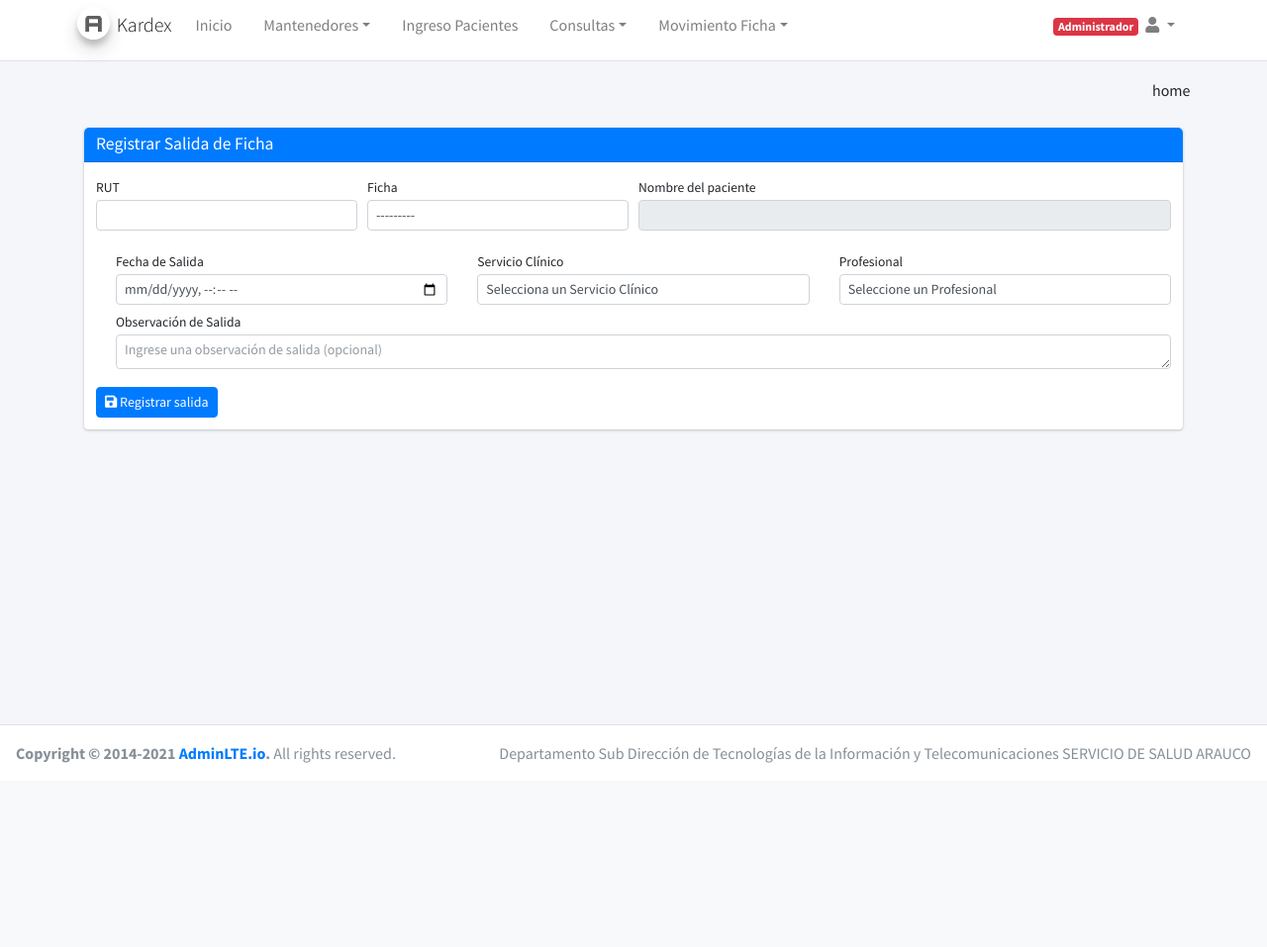
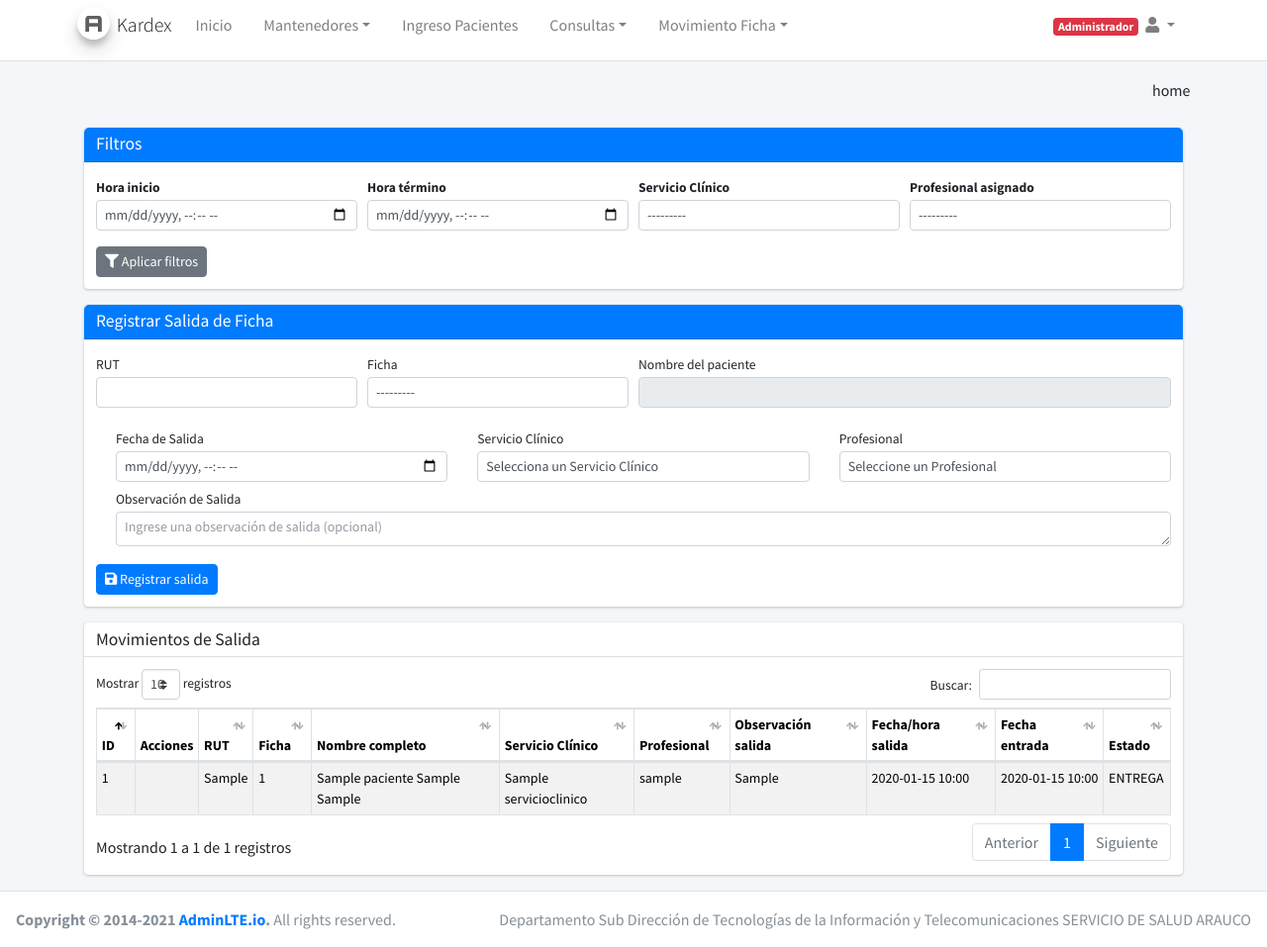
Before and after one commit to Jarot-Fierro/Kardex, a Django app: page /kardex/movimientos/salida/ in a window 1280 px wide. Shown: the part 128-1085 px from the top of the page at 99% size. Before the commit the page ends 899 px from the top, so only its background shows below. Run offline with Django 4.2, Linux system fonts and the light colour scheme; a user stored in the database is signed in; tables that the repository leaves empty hold one stand-in row (values such as "Sample post"); lists and menus that the app fills with data are empty; some libraries are stand-ins or nearby versions.

Commit message:
Update MovimientoFicha and SalidaFicha to make RUT field optional, enhance DataTable integration, and improve UI layout for better user experience

```diff
--- a/kardex/kardex/forms/movimiento_ficha.py
+++ b/kardex/kardex/forms/movimiento_ficha.py
@@ -16,7 +16,7 @@ class FormEntradaFicha(forms.ModelForm):
 
     rut = forms.CharField(
         label='RUT',
-        required=True,
+        required=False,
         widget=forms.TextInput(attrs={'id': 'id_rut', 'class': 'form-control'})
     )
 
@@ -101,7 +101,7 @@ class FormSalidaFicha(forms.ModelForm):
 
     rut = forms.ChoiceField(
         label='RUT',
-        required=True,
+        required=False,
         choices=[],
         widget=forms.Select(
             attrs={
--- a/kardex/kardex/templates/kardex/movimiento_ficha/salida_ficha.html
+++ b/kardex/kardex/templates/kardex/movimiento_ficha/salida_ficha.html
@@ -5,39 +5,39 @@
 
 {% block content %}
 <div class="container-fluid small-input">
-    <!--    <div class="row">-->
-    <!--        <div class="col-12">-->
-    <!--            <div class="card card-primary">-->
-    <!--                <div class="card-header">-->
-    <!--                    <h3 class="card-title">Filtros</h3>-->
-    <!--                </div>-->
-    <!--                <div class="card-body">-->
-    <!--                    <form id="form-filtros" class="form" method="get">-->
-    <!--                        <div class="form-row">-->
-    <!--                            <div class="form-group col-md-3">-->
-    <!--                                <label for="id_hora_inicio">{{ filter_form.hora_inicio.label }}</label>-->
-    <!--                                {{ filter_form.hora_inicio }}-->
-    <!--                            </div>-->
-    <!--                            <div class="form-group col-md-3">-->
-    <!--                                <label for="id_hora_termino">{{ filter_form.hora_termino.label }}</label>-->
-    <!--                                {{ filter_form.hora_termino }}-->
-    <!--                            </div>-->
-    <!--                            <div class="form-group col-md-3">-->
-    <!--                                <label for="id_servicio_clinico">{{ filter_form.servicio_clinico.label }}</label>-->
-    <!--                                {{ filter_form.servicio_clinico }}-->
-    <!--                            </div>-->
-    <!--                            <div class="form-group col-md-3">-->
-    <!--                                <label for="id_profesional">{{ filter_form.profesional.label }}</label>-->
-    <!--                                {{ filter_form.profesional }}-->
-    <!--                            </div>-->
-    <!--                        </div>-->
-    <!--                        <button class="btn btn-secondary" type="submit"><i class="fas fa-filter"></i> Aplicar filtros-->
-    <!--                        </button>-->
-    <!--                    </form>-->
-    <!--                </div>-->
-    <!--            </div>-->
-    <!--        </div>-->
-    <!--    </div>-->
+    <div class="row">
+        <div class="col-12">
+            <div class="card card-primary">
+                <div class="card-header">
+                    <h3 class="card-title">Filtros</h3>
+                </div>
+                <div class="card-body">
+                    <form id="form-filtros" class="form" method="get">
+                        <div class="form-row">
+                            <div class="form-group col-md-3">
+                                <label for="id_hora_inicio">{{ filter_form.hora_inicio.label }}</label>
+                                {{ filter_form.hora_inicio }}
+                            </div>
+                            <div class="form-group col-md-3">
+                                <label for="id_hora_termino">{{ filter_form.hora_termino.label }}</label>
+                                {{ filter_form.hora_termino }}
+                            </div>
+                            <div class="form-group col-md-3">
+                                <label for="id_servicio_clinico">{{ filter_form.servicio_clinico.label }}</label>
+                                {{ filter_form.servicio_clinico }}
+                            </div>
+                            <div class="form-group col-md-3">
+                                <label for="id_profesional">{{ filter_form.profesional.label }}</label>
+                                {{ filter_form.profesional }}
+                            </div>
+                        </div>
+                        <button class="btn btn-secondary" type="submit"><i class="fas fa-filter"></i> Aplicar filtros
+                        </button>
+                    </form>
+                </div>
+            </div>
+        </div>
+    </div>
 
     <div class="row">
         <div class="col-12">
@@ -135,6 +135,33 @@
             </div>
         </div>
     </div>
+
+    <div class="row">
+        <div class="col-12">
+            <div class="card">
+                <div class="card-header">
+                    <h3 class="card-title">Movimientos de Salida</h3>
+                </div>
+                <div class="card-body">
+                    <table id="Table" class="table table-bordered table-striped table-sm">
+                        <thead>
+                        <tr>
+                            <th>ID</th>
+                            <th>Acciones</th>
+                            {% for col in columns %}
+                            {% if col != 'ID' %}
+                            <th>{{ col }}</th>
+                            {% endif %}
+                            {% endfor %}
+                        </tr>
+                        </thead>
+                        <tbody>
+                        </tbody>
+                    </table>
+                </div>
+            </div>
+        </div>
+    </div>
 </div>
 
 {% endblock %}
--- a/kardex/kardex/views/movimiento_fichas.py
+++ b/kardex/kardex/views/movimiento_fichas.py
@@ -205,9 +205,9 @@ class SalidaFichaView(_BaseMovimientoFichaView, FormView):
     form_class = FormSalidaFicha
     success_url = reverse_lazy('kardex:salida_ficha')
 
-    datatable_columns = ['RUT', 'Ficha', 'Nombre completo', 'Servicio Clínico', 'Profesional', 'Observación salida',
+    datatable_columns = ['ID', 'RUT', 'Ficha', 'Nombre completo', 'Servicio Clínico', 'Profesional', 'Observación salida',
                          'Fecha/hora salida', 'Fecha entrada', 'Estado']
-    datatable_order_fields = ['ficha__ingreso_paciente__paciente__rut', 'ficha__numero_ficha',
+    datatable_order_fields = ['id', None, 'ficha__ingreso_paciente__paciente__rut', 'ficha__numero_ficha',
                               'ficha__ingreso_paciente__paciente__apellido_paterno',
                               'servicio_clinico__nombre', 'usuario__username',
                               'observacion_salida', 'fecha_salida', 'fecha_entrada', 'estado_respuesta']
@@ -249,6 +249,10 @@ class SalidaFichaView(_BaseMovimientoFichaView, FormView):
             pass
         ctx['form'] = form
         ctx['filter_form'] = filter_form
+        # Habilitar DataTable en base.html y definir columnas
+        ctx['datatable_enabled'] = True
+        ctx['datatable_order'] = [[0, 'asc']]
+        ctx['columns'] = self.datatable_columns
         return ctx
 
     def form_valid(self, form):
@@ -304,6 +308,7 @@ class SalidaFichaView(_BaseMovimientoFichaView, FormView):
         pac = obj.ficha.ingreso_paciente.paciente if obj.ficha and obj.ficha.ingreso_paciente else None
         nombre = f"{getattr(pac, 'nombre', '')} {getattr(pac, 'apellido_paterno', '')} {getattr(pac, 'apellido_materno', '')}" if pac else ''
         return {
+            'ID': obj.id,
             'RUT': getattr(pac, 'rut', '') if pac else 'Sin Rut',
             'Ficha': getattr(obj.ficha, 'numero_ficha', '') if obj.ficha else '',
             'Nombre completo': nombre.strip(),
```
Also changed, not shown: kardex/kardex/templates/kardex/movimiento_ficha/recepcion_ficha.html (+16 -130 lines).
